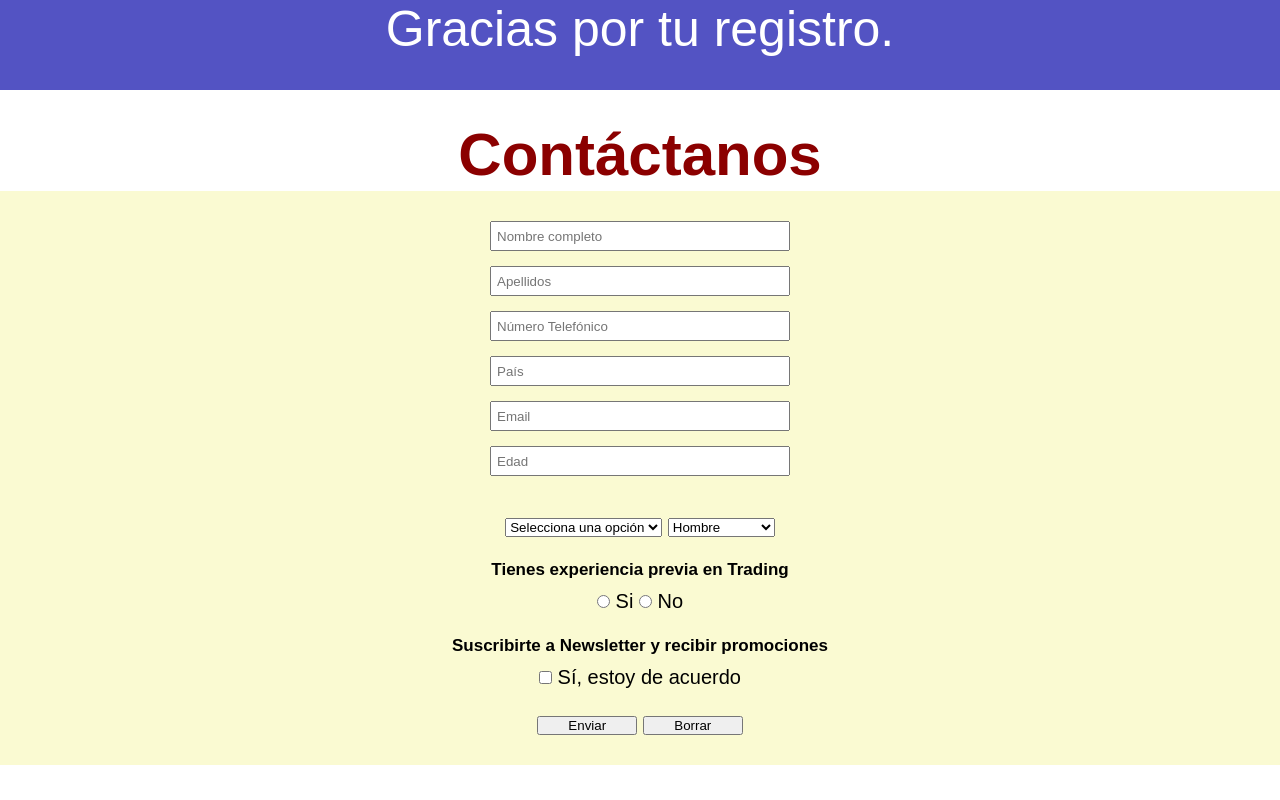
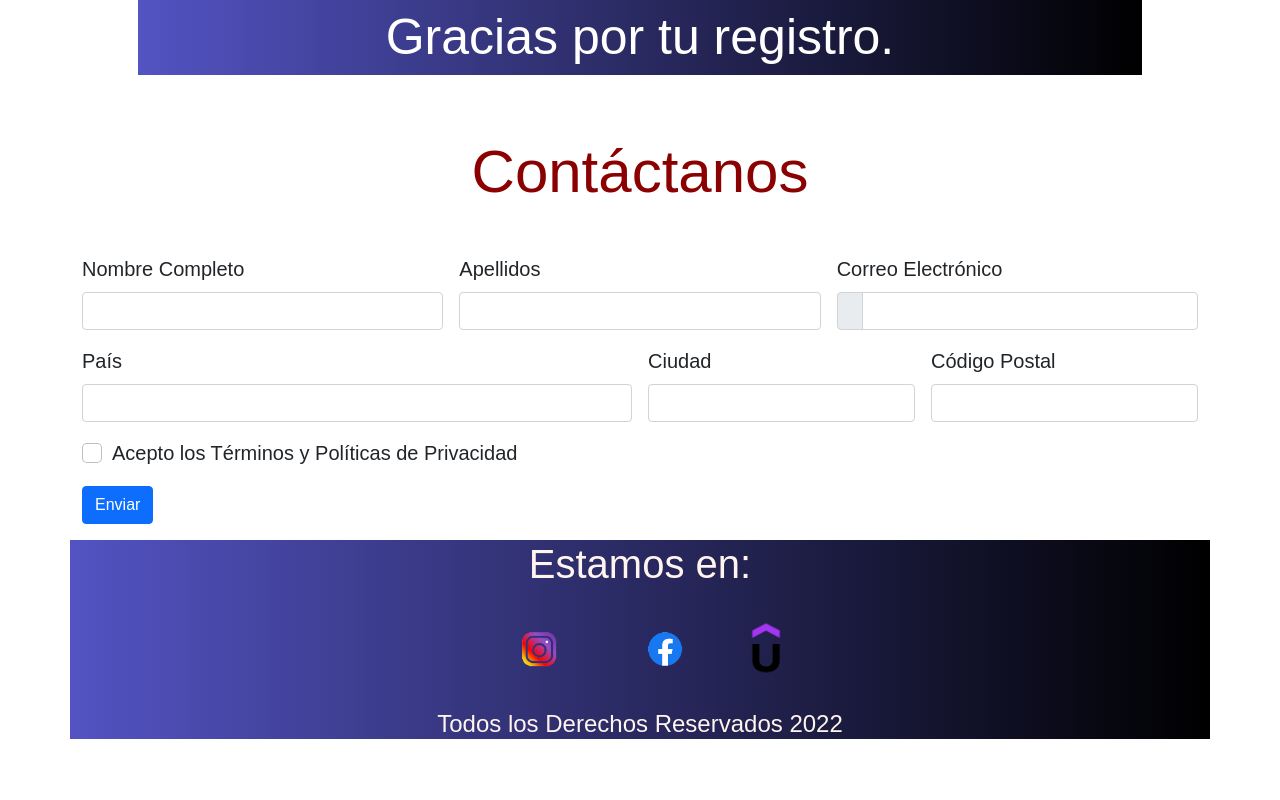
Before and after one commit to MarcoFerral/Sc4lprBot, a plain HTML site: page Secciones/contacto.html in a window 1280 px wide. Shown: the top 800 px of the page. Drawn offline with nearby package versions, Linux system fonts and the light colour scheme.

Commit message:
V6 - Se agregó nueva vista al formulario de la seccion de contacto, se agregó un gradient en header y footer del contacto; también se implementó una nueva vista al navbar con las secciones enlazadas correctamente

```diff
--- a/Secciones/contacto.html
+++ b/Secciones/contacto.html
@@ -6,9 +6,11 @@
     <meta http-equiv="X-UA-Compatible" content="IE=edge">
     <meta name="viewport" content="width=device-width, initial-scale=1.0">
     <title>Llena tu formulario</title>
+    <link href="https://cdn.jsdelivr.net/npm/bootstrap@5.1.3/dist/css/bootstrap.min.css" rel="stylesheet"
+        integrity="sha384-1BmE4kWBq78iYhFldvKuhfTAU6auU8tT94WrHftjDbrCEXSU1oBoqyl2QvZ6jIW3" crossorigin="anonymous">
     <link rel="stylesheet" href="../css/contacto.css">
 </head>
-<header class="header">
+<header class="header container">
     <div class="contenedor">
         <p id="gracias">
 
@@ -16,14 +18,6 @@
         </p>
     </div>
 </header>
-<!-- <article id="imagen_contacto">
-    <img src="../public/img/tradingauto4.jpg" alt="imagen del contacto" width="1%" style="width: 1097px;
-    height: 233px;
-    margin-left: 0px;
-    margin-top: 0px;
-    background-attachment: fixed;">
-</article> -->
-
 <body id="contacto2">
     <section id="pages.contacto.html">
         <div class="tituloPrincipal5">
@@ -34,7 +28,82 @@
                 color: darkred;">Contáctanos</h1>
             </p>
         </div>
-        <form action="" method="POST" style="margin-bottom: 60px;
+<section class="container">
+    <form class="row g-3 needs-validation" novalidate>
+        <div class="col-md-4">
+          <label for="validationCustom01" class="form-label">Nombre Completo</label>
+          <input type="text" class="form-control" id="validationCustom01" value="" required>
+          <div class="valid-feedback">
+            <!-- Looks good! -->
+          </div>
+        </div>
+        <div class="col-md-4">
+          <label for="validationCustom02" class="form-label">Apellidos</label>
+          <input type="text" class="form-control" id="validationCustom02" value="" required>
+          <div class="valid-feedback">
+            <!-- Looks good! -->
+          </div>
+        </div>
+        <div class="col-md-4">
+          <label for="validationCustomUsername" class="form-label">Correo Electrónico</label>
+          <div class="input-group has-validation">
+            <span class="input-group-text" id="inputGroupPrepend"></span>
+            <input type="text" class="form-control" id="validationCustomUsername" aria-describedby="inputGroupPrepend" required>
+            <div class="invalid-feedback">
+              <!-- Please choose a username. -->
+            </div>
+          </div>
+        </div>
+        <div class="col-md-6">
+          <label for="validationCustom03" class="form-label">País</label>
+          <input type="text" class="form-control" id="validationCustom03" required>
+          <div class="invalid-feedback">
+            Please provide a valid city.
+          </div>
+        </div>
+        <div class="col-md-3">
+            <label for="validationCustom03" class="form-label">Ciudad</label>
+            <input type="text" class="form-control" id="validationCustom03" required>
+            <div class="invalid-feedback">
+              Please provide a valid city.
+            </div>
+          </div>
+       <!--  <div class="col-md-3">
+          <label for="validationCustom04" class="form-label">Ciudad</label>
+          <select class="form-select" id="validationCustom04" required>
+            <option selected disabled value="">Elige una opción...</option>
+            <option>...</option>
+          </select>
+          <div class="invalid-feedback">
+            Please select a valid state.
+          </div>
+        </div> -->
+        <div class="col-md-3">
+          <label for="validationCustom05" class="form-label">Código Postal</label>
+          <input type="text" class="form-control" id="validationCustom05" required>
+          <div class="invalid-feedback">
+            Please provide a valid zip.
+          </div>
+        </div>
+        <div class="col-12">
+          <div class="form-check">
+            <input class="form-check-input" type="checkbox" value="" id="invalidCheck" required>
+            <label class="form-check-label" for="invalidCheck">
+              Acepto los Términos y Políticas de Privacidad
+            </label>
+            <div class="invalid-feedback">
+              You must agree before submitting.
+            </div>
+          </div>
+        </div>
+        <div class="col-12">
+          <button class="btn btn-primary" type="submit">Enviar</button>
+        </div>
+      </form>
+
+</section>
+
+     <!--    <form action="" method="POST" style="margin-bottom: 60px;
             text-align: center; margin-bottom: 60px;
     text-align: center;
     background-color: lightgoldenrodyellow;
@@ -99,8 +168,8 @@
             <button type="submit" style="width: 100px;" id="btn1">Enviar</button>
             <button type="reset" style="width: 100px;" id="btn2">Borrar</button>
         </form>
-    </section>
-    <footer id="foo2">
+    </section> -->
+    <footer class="container" id="foo2">
         <div class="tituloPrincipal5">
             <p class="tituloPrincipal5">
                 <h1 id="estamos">Estamos en:</h1>
@@ -114,10 +183,13 @@
             <a href="https://www.udemy.com/course/domina-el-trading-automatico-y-gana-dinero-desde-casa/"
                 target="_blank"><img src="../public/img/udemy2.png" alt="Udemy icono" style="width: 70px;"></a>
         </div>
-<p>
-    <h4>Todos los Derechos Reservados 2022</h4>
-</p>
-</footer>
+        <p>
+            <h4>Todos los Derechos Reservados 2022</h4>
+        </p>
+    </footer>
+    <script src="https://cdn.jsdelivr.net/npm/bootstrap@5.1.3/dist/js/bootstrap.bundle.min.js"
+        integrity="sha384-ka7Sk0Gln4gmtz2MlQnikT1wXgYsOg+OMhuP+IlRH9sENBO0LRn5q+8nbTov4+1p" crossorigin="anonymous">
+    </script>
 </body>
 
 </html>
--- a/css/contacto.css
+++ b/css/contacto.css
@@ -8,7 +8,7 @@
 .header {
     width: 100%;
     height: 90px;
-    background: rgb(83, 83, 195);
+    /* background: rgb(83, 83, 195); */
     position: static;
     z-index: 10;
     top: 0;
@@ -26,6 +26,7 @@
 
 #gracias {
     color: white;
+    background-image: linear-gradient(to right, #5353c3, black);
     padding: 0px;
     font-size: 50px;
 }
@@ -45,7 +46,8 @@
 
 #foo2 {
     display: block;
-    background-color: rgb(83,83,195);
+    /* background-color: rgb(83,83,195); */
+    background-image: linear-gradient(to right, #5353c3, black);
     text-align: center;
     color: seashell;
     margin-bottom: 20px;
--- a/css/index.css
+++ b/css/index.css
@@ -69,6 +69,10 @@ li a{
 header{
     background-color:var(--principal);
     background-image: linear-gradient(to left,black, #5353c3);
+    color: white;
+}
+
+.nav-link{
     color: white;
 }
 
```
Also changed, not shown: index.html (+21 -6 lines).
